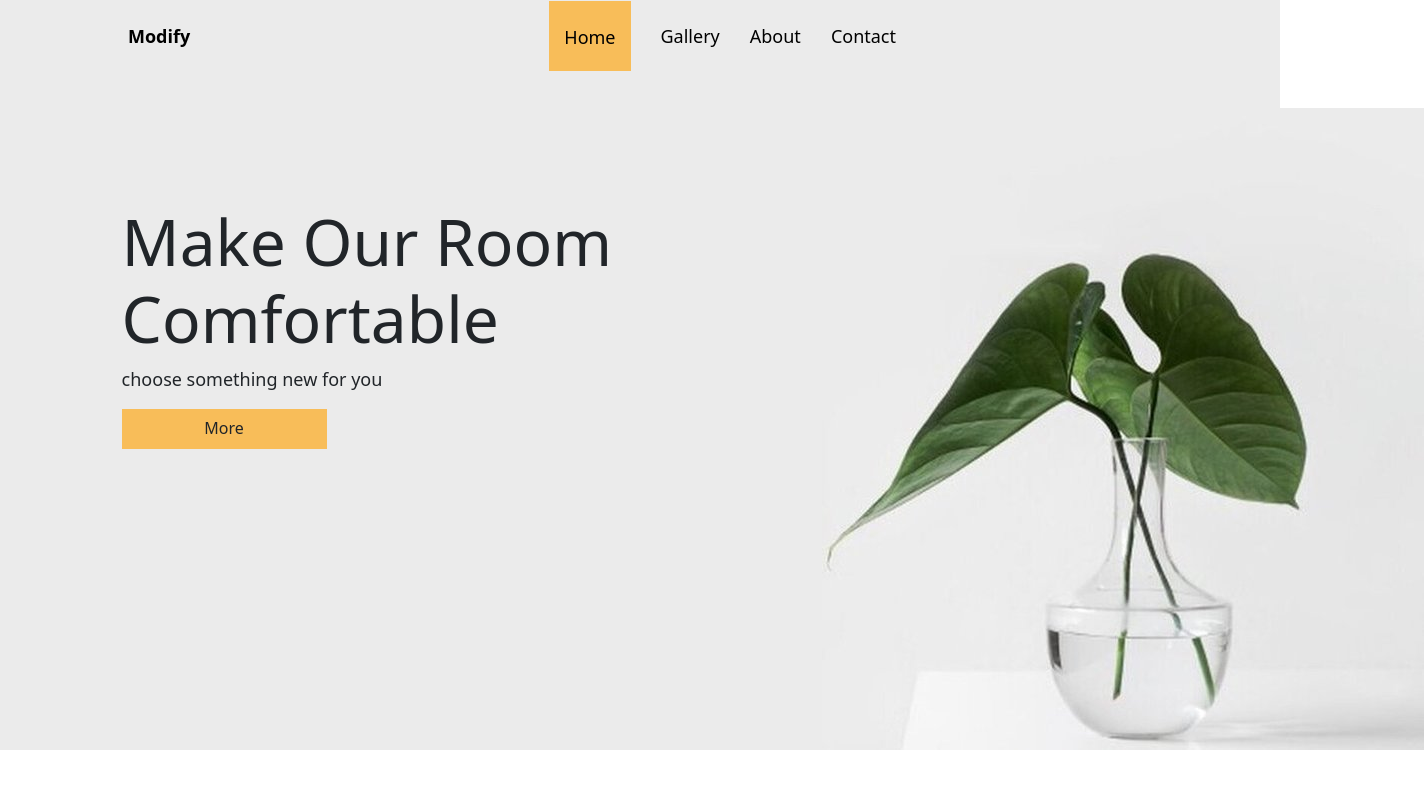
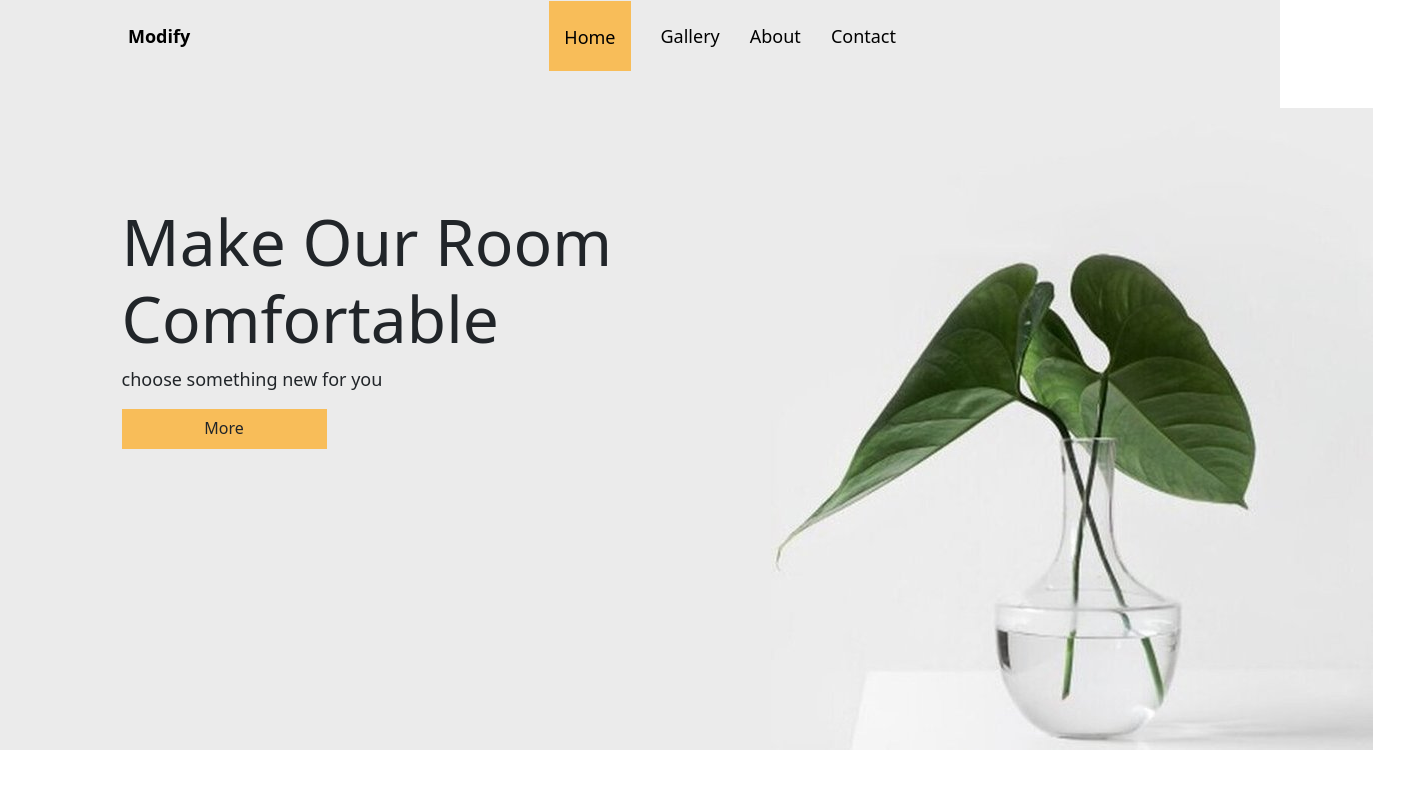
Before and after one commit to tatamamayo/Slicing-punya-Designer, a plain HTML site: page index.html in a window 1280 px wide. Shown: the top 786 px of the page, 1424 px wide, since content can reach past the window. Drawn offline with nearby package versions, Linux system fonts and the light colour scheme.

Commit message:
slicing punya designer

```diff
--- a/style.css
+++ b/style.css
@@ -76,7 +76,7 @@ a {
   border-radius: 0px;
 }
 .hero .gambar {
-  margin-left: 28.5%;
+  margin-left: 20.5%;
 }
 
 /* about */
```
